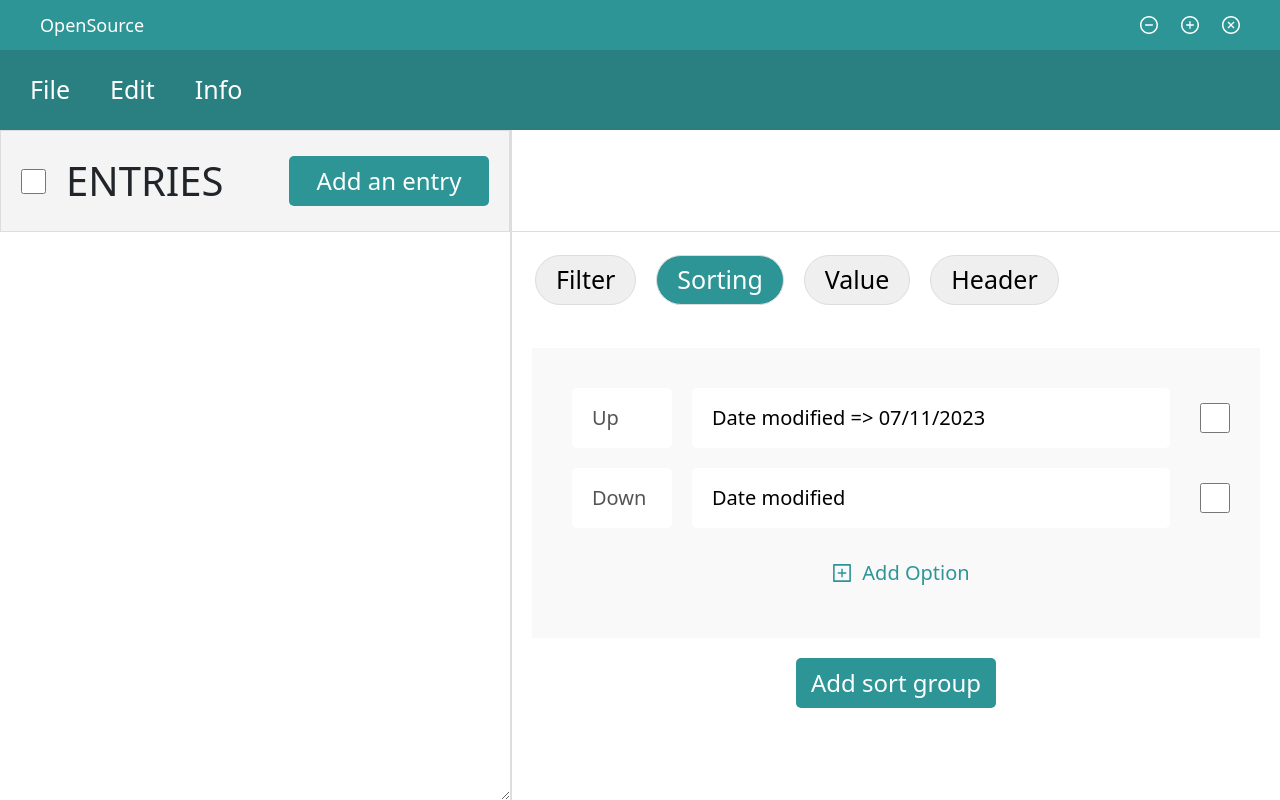
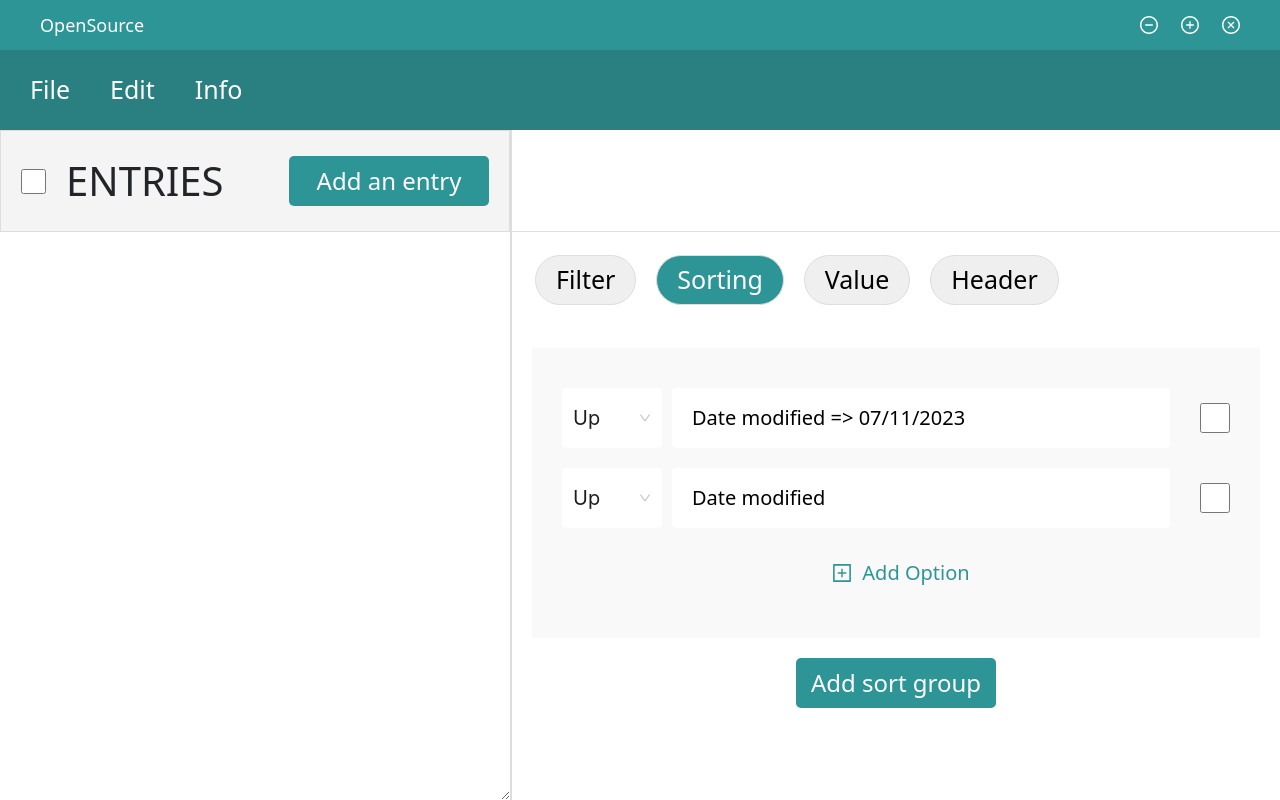
Before and after one commit to GregorGT/RuNo, a React (Vite) app: page / in a window 1280 px wide. Both pictures are taken after a click on the button "Sorting". Built offline with nearby package versions, Linux system fonts and the light colour scheme.

Commit message:
[add] select functionality for filter and sorting

```diff
--- a/src/App.scss
+++ b/src/App.scss
@@ -9,6 +9,26 @@
 
   input[type=checkbox] {
     accent-color: var(--primary-700-main, #004c40);
+  }
+  .ant-select-focused .ant-select-selector,
+  .ant-select-selector:focus,
+  .ant-select-selector:active,
+  .ant-select-open .ant-select-selector {
+    border-color: var(--primary-700-main, #004c40) !important;
+    box-shadow: none !important;
+  }
+  .ant-select-selector:hover {
+    border-color: var(--primary-700-main, #004c40) !important;
+  }
+  .ant-select-selector {
+    border: none !important;
+  }
+
+  .ant-select-open {
+    border-color: var(--primary-700-main, #004c40) !important;
+  }
+  .ant-select-selection-item {
+    font-size: 20px !important;
   }
 
   .content {
--- a/src/components/Components.scss
+++ b/src/components/Components.scss
@@ -147,8 +147,9 @@
           .or {
             background: white;
             border-radius: 5px;
-            width: 150px;
-            padding: 10px 11px 10px 11px;
+            width: 150px !important;
+            height: 50px;
+            border: none !important;
           }
         }
         .add-filter {
@@ -165,6 +166,14 @@
       flex-direction: column;
       background: var(--black-50, #f9f9f9);
       padding: 30px;
+      &-select {
+        background: white;
+        border-radius: 5px;
+        width: 100px !important;
+        height: 60px;
+        border: none !important;
+        font-size: 20px !important;
+      }
       .add-option {
         display: flex;
         justify-content: center;
--- a/src/components/TabComponent/Filter.tsx
+++ b/src/components/TabComponent/Filter.tsx
@@ -1,9 +1,12 @@
 import { PlusSquareOutlined } from "@ant-design/icons"
+import { Select } from "antd"
 import { useState } from "react"
 
 const Filter = () => {
   const [isCheckedA, setIsCheckedA] = useState(false)
   const [isCheckedB, setIsCheckedB] = useState(false)
+  // const [option, setOption] = useState('Or')
+
   return (
     <div className="filter">
       <div className="scope">
@@ -13,7 +16,16 @@ const Filter = () => {
       </div>
       <div className="filter-content">
         <div className="filters">
-          <span className="or">Or</span>
+        <Select
+          className="or"
+          defaultValue="Or"
+          style={{ width: 120 }}
+          // onChange={(e) =>setOption(e)}
+          options={[
+            { value: 'or', label: 'OR' },
+            { value: 'and', label: 'AND' },
+          ]}
+         />
           <div className="flex-1">
             <div className="flex items-center">
               <input className="modified" defaultValue="Date modified => 07/11/2023" />
--- a/src/components/TabComponent/Sorting.tsx
+++ b/src/components/TabComponent/Sorting.tsx
@@ -1,14 +1,25 @@
 import { PlusSquareOutlined } from "@ant-design/icons"
+import { Select } from "antd"
 import { useState } from "react"
 
 const Sorting = () => {
   const [isCheckedA, setIsCheckedA] = useState(false)
   const [isCheckedB, setIsCheckedB] = useState(false)
+  // const [option, setOption] = useState('Up')
   return (
     <div className="flex-col">
       <div className="sorting">
         <div className="flex items-center">
-          <input className="modified w-1 flex-0" disabled value="Up" />
+          <Select
+            className="sorting-select"
+            defaultValue="Up"
+            style={{ width: 120 }}
+            // onChange={(e) =>setOption(e)}
+            options={[
+              { value: 'up', label: 'Up' },
+              { value: 'down', label: 'Down' },
+            ]}
+          />
           <input className="modified" defaultValue="Date modified => 07/11/2023" />
           <input
             className="radio-input"
@@ -19,7 +30,16 @@ const Sorting = () => {
           />
         </div>
         <div className="flex items-center">
-          <input className="modified w-1 flex-0" disabled value="Down" />
+          <Select
+            className="sorting-select"
+            defaultValue="Up"
+            style={{ width: 120 }}
+            // onChange={(e) =>setOption(e)}
+            options={[
+              { value: 'up', label: 'Up' },
+              { value: 'down', label: 'Down' },
+            ]}
+          />
           <input className="modified" defaultValue="Date modified" />
           <input
             className="radio-input"
```
